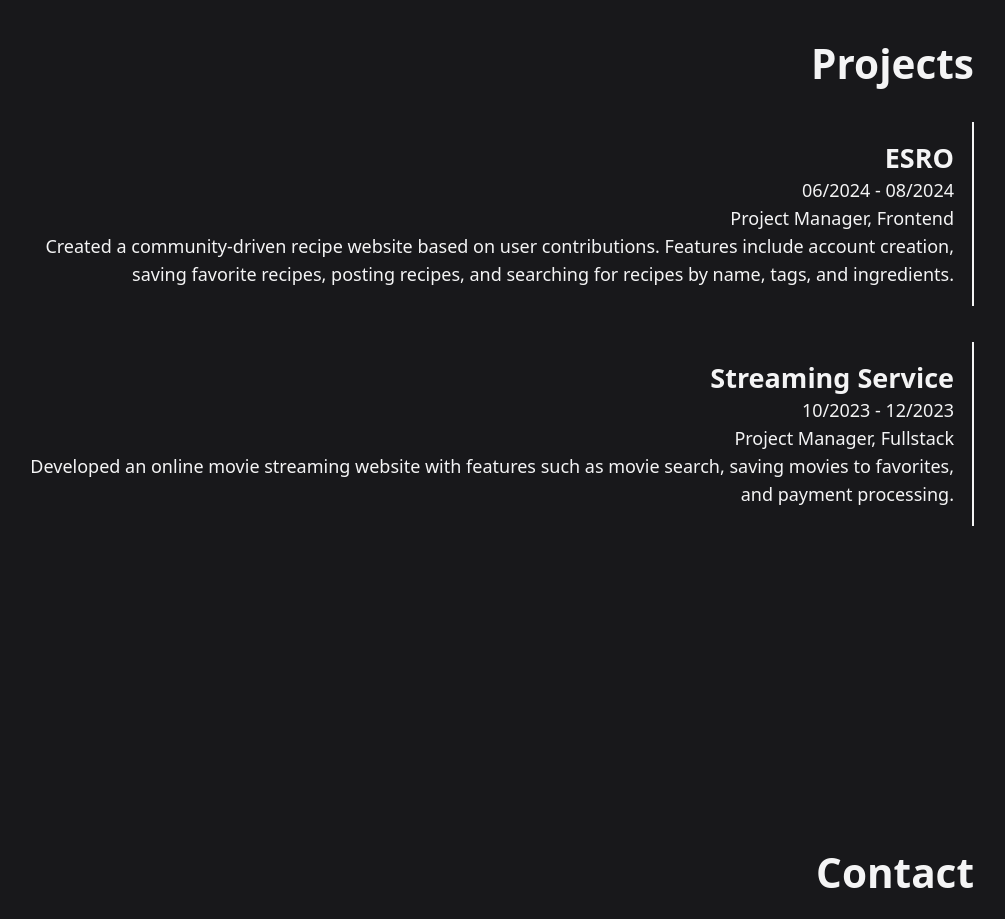
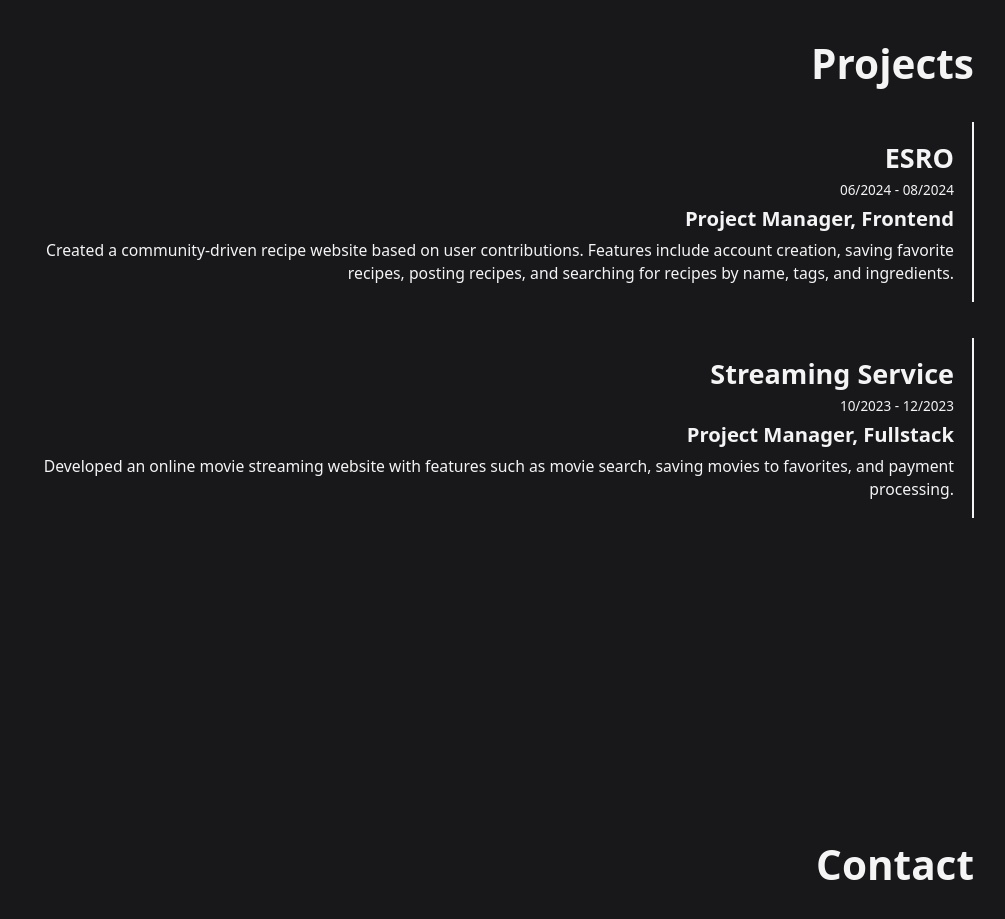
Before and after one commit to KayGV25/Portfolio, a React (Vite) app: page / in a window 1280 px wide. Shown: the part 1320-2239 px from the top of the page, without its empty margins (160-1165 px from the left). Built offline with nearby package versions, Linux system fonts and the light colour scheme.

Commit message:
[UPDATE] Styling of project component

```diff
--- a/src/components/Project.jsx
+++ b/src/components/Project.jsx
@@ -8,11 +8,11 @@ export default function Project({pName, role, description, time, links = []}){
     }
     return(
         <>
-            <div className="px-4 py-4 border-r-2 border-current dark:hover:bg-zinc-800 hover:bg-zinc-100 cursor-pointer rounded-l-sm" onClick={handleOpen}>
+            <div className="px-4 py-4 border-r-2 border-current dark:hover:bg-zinc-800 hover:bg-zinc-100 cursor-pointer rounded-l-sm flex flex-col gap-1" onClick={handleOpen}>
                 <h1 className="text-2xl font-bold text">{pName}</h1>
-                <p>{time}</p>
-                <p>{role}</p>
-                <p>{description}</p>
+                <p className="text-xs">{time}</p>
+                <p className="text-lg font-semibold">{role}</p>
+                <p className="text-sm">{description}</p>
             </div>
             <Dialog open={open} onClose={setOpen} className="relative z-10">
                 <DialogBackdrop
```
